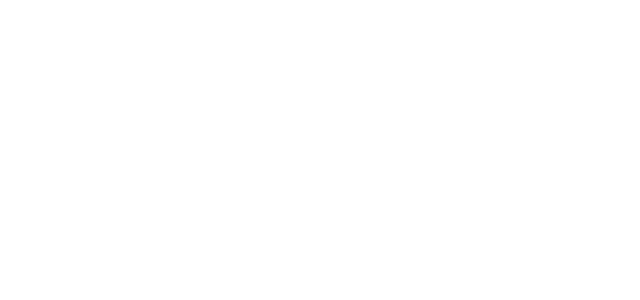
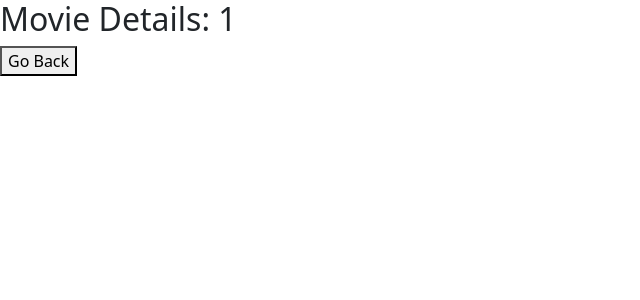
Before and after one commit to DariusNauglerWilliams/Frontend-FreshStrawberries-AppC-, a React (Vite) app in the folder frontend/: page /details/1 in a window 1280 px wide. Before the commit this address had no page. Shown: the top 300 px of the page, without its empty margins (0-640 px from the left). Built offline with nearby package versions, Linux system fonts and the light colour scheme.

Commit message:
goes to details for each id

```diff
--- a/frontend/src/App.tsx
+++ b/frontend/src/App.tsx
@@ -14,7 +14,7 @@ function App() {
   return (
     <Routes>
       <Route path="/" element={<DisplayMovies />} />
-      <Route path="/details" element={<Details />} />
+      <Route path="/details/:id" element={<Details />} />
     </Routes>
 
 
--- a/frontend/src/Details.tsx
+++ b/frontend/src/Details.tsx
@@ -1,10 +1,35 @@
+
+import { Link, useParams } from "react-router-dom";
 
 function Details() {
+  const { id } = useParams();
   return (
+    <>
 
-<a href={`/#`}>
-    <button>Go Back</button>
-</a>
+
+      <h2>Movie Details: {id}</h2>
+      <Link to="/">
+        <button>Go Back</button>
+      </Link>
+
+
+
+
+
+
+
+
+
+
+
+
+
+
+
+
+
+
+    </>
 
 
 
--- a/frontend/src/DisplayMovies.tsx
+++ b/frontend/src/DisplayMovies.tsx
@@ -62,7 +62,7 @@ useEffect(() => { //runs when component loads
         <img src={movie.image} width="400" />
         <br></br>
 
-<Link to="/details">
+<Link to={`/details/${movie.id}`}>
   <button>Click To See Details</button>
 </Link>
 
```
